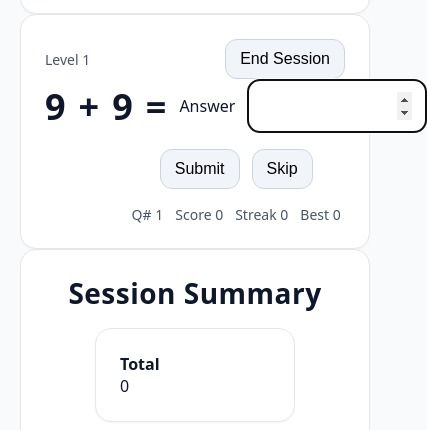
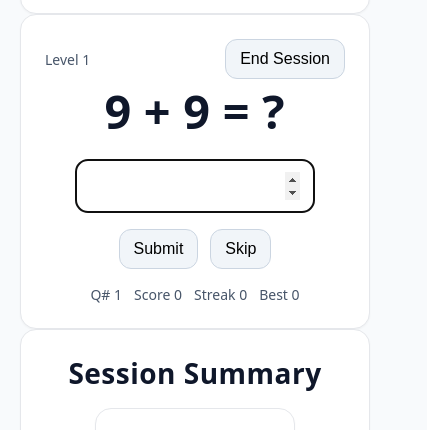
Before and after one commit to wizardvon/mars, a plain HTML site: page index.html in a window 390 px wide. Both pictures are taken after a click on the button "Start". Shown: the part 358-788 px from the top of the page, 427 px wide, since content can reach past the window. Drawn offline with Linux system fonts and the light colour scheme.

Commit message:
feat: mobile quiz layout

```diff
--- a/index.html
+++ b/index.html
@@ -21,17 +21,21 @@
     .start:hover{opacity:.9}
     .grid{display:grid;grid-template-columns:1fr;gap:16px}
     .row{display:flex;gap:12px;align-items:center;justify-content:center}
-    .op{font-size:clamp(36px,6vw,64px);font-weight:800;letter-spacing:1px}
-    input[type=number]{font-size:clamp(24px,4.5vw,32px);padding:12px 14px;border-radius:12px;border:1px solid #cbd5e1;width:180px;text-align:center}
+    .question-area{display:flex;flex-direction:column;align-items:center;gap:16px}
+    .question{display:flex;align-items:flex-end;justify-content:center;gap:.25em;font-size:clamp(32px,12vw,72px);flex-wrap:nowrap;}
+    .op{font-weight:800;letter-spacing:1px}
+    input[type=number]{font-size:clamp(24px,4.5vw,32px);padding:12px 14px;border-radius:12px;border:1px solid #cbd5e1;width:100%;max-width:240px;text-align:center}
+    input.error{border-color:var(--bad)}
     button{font-size:16px;padding:10px 14px;border-radius:12px;border:1px solid #cbd5e1;background:#f1f5f9;cursor:pointer}
     button:active{transform:translateY(1px)}
-    .hud{display:flex;gap:12px;justify-content:center;color:var(--muted);font-size:14px}
+    .hud{display:flex;gap:12px;justify-content:center;color:var(--muted);font-size:14px;flex-wrap:wrap}
     .topbar{display:flex;justify-content:space-between;align-items:center}
     .flash{animation:flash .25s ease-in-out}
     @keyframes flash{0%{filter:brightness(100%)}50%{filter:brightness(120%)}100%{filter:brightness(100%)}}
     .ok{outline:3px solid color-mix(in srgb, var(--ok) 40%, transparent)}
     .bad{outline:3px solid color-mix(in srgb, var(--bad) 40%, transparent)}
     .footer{margin-top:16px;text-align:center;color:var(--muted);font-size:12px}
+    .visually-hidden{position:absolute;width:1px;height:1px;padding:0;margin:-1px;overflow:hidden;clip:rect(0,0,0,0);white-space:nowrap;border:0}
   </style>
 </head>
 <body>
@@ -56,15 +60,18 @@
         <button id="end">End Session</button>
       </div>
       <div class="grid">
-        <div class="row">
-          <div id="opA" class="op">0</div>
-          <div class="op">+</div>
-          <div id="opB" class="op">0</div>
-          <div class="op">=</div>
+        <div id="question-area" class="question-area">
+          <div class="question">
+            <div id="opA" class="op">0</div>
+            <div class="op">+</div>
+            <div id="opB" class="op">0</div>
+            <div class="op">=</div>
+            <div class="op">?</div>
+          </div>
           <label for="ans" class="visually-hidden">Answer</label>
-          <input id="ans" type="number" inputmode="numeric" autocomplete="off" />
+          <input id="ans" type="number" min="0" step="1" inputmode="numeric" pattern="[0-9]*" autocomplete="off" />
         </div>
-        <div class="row" style="justify-content:center">
+        <div class="row" style="justify-content:center;flex-wrap:wrap">
           <button id="submit">Submit</button>
           <button id="skip" title="Next question without answering">Skip</button>
         </div>
@@ -118,6 +125,7 @@
     const opA = document.getElementById('opA');
     const opB = document.getElementById('opB');
     const ans = document.getElementById('ans');
+    const qArea = document.getElementById('question-area');
 
     const startBtn = document.getElementById('start');
     const submitBtn = document.getElementById('submit');
@@ -162,6 +170,7 @@
       hudLevel.textContent = `Level ${state.level}`;
       hudQ.textContent = state.q;
       ans.value = '';
+      ans.classList.remove('error');
       ans.focus();
     }
 
@@ -170,10 +179,10 @@
         state.score++;
         state.streak++;
         state.best = Math.max(state.best, state.streak);
-        flash(opA.parentElement.parentElement, 'ok');
+        flash(qArea, 'ok');
       }else{
         state.streak = 0;
-        flash(opA.parentElement.parentElement, 'bad');
+        flash(qArea, 'bad');
       }
       hudScore.textContent = state.score;
       hudStreak.textContent = state.streak;
@@ -213,7 +222,14 @@
     startBtn.addEventListener('keydown', e => { if(e.key === 'Enter' || e.key === ' '){ startSession(); }});
 
     submitBtn.addEventListener('click', () => {
-      const user = Number(ans.value.trim());
+      const raw = ans.value.trim();
+      if(raw === ''){
+        ans.classList.add('error');
+        flash(ans, 'bad');
+        ans.focus();
+        return;
+      }
+      const user = Number(raw);
       const correct = (user === (state.a + state.b));
       applyResult(correct);
     });
@@ -228,6 +244,7 @@
         submitBtn.click();
       }
     });
+    ans.addEventListener('input', () => ans.classList.remove('error'));
 
     // default level 1
     pickLevel(1);
```
Also changed, not shown: 1 other file.
